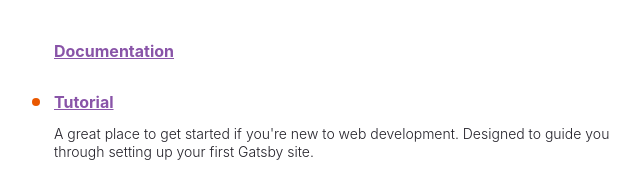
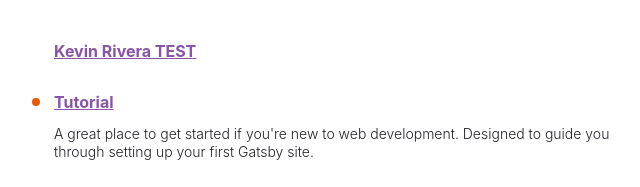
Before and after one commit to kevinhrivera17/challenge3, a Gatsby site: page / in a window 1280 px wide. Shown: the part 315-502 px from the top of the page, 50-690 px from the left. Built offline with nearby package versions, Linux system fonts and the light colour scheme; Gatsby itself is replaced by a stand-in of ours.

Commit message:
Making Changes on Text

```diff
--- a/src/pages/index.js
+++ b/src/pages/index.js
@@ -57,7 +57,7 @@
 }
 
 const docLink = {
-  text: "Documentation",
+  text: "Kevin Rivera TEST",
   url: "https://www.gatsbyjs.com/docs/",
   color: "#8954A8",
 }
```
